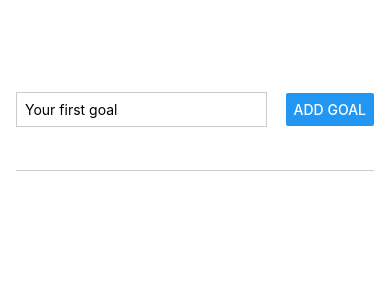
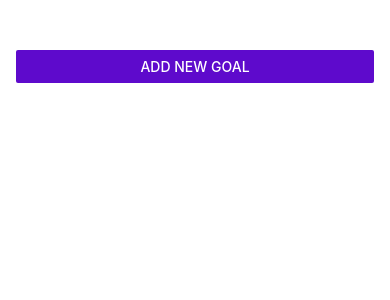
Before and after one commit to radektomczyk/RNCourse, a React Native app: screen / in a window 390 px wide. Shown: the top 300 px of the page. Built offline with nearby package versions, Linux system fonts and the light colour scheme.

Commit message:
Make adding goal with modal

```diff
--- a/App.js
+++ b/App.js
@@ -1,11 +1,20 @@
 import { useState } from "react";
-import { StyleSheet, View, FlatList } from "react-native";
+import { StyleSheet, View, FlatList, Button } from "react-native";
 import GoalItem from "./components/GoalItem";
 import GoalInput from "./components/GoalInput";
 
 function App() {
     const [counter, setCounter] = useState(0);
     const [courseGoals, setCourseGoals] = useState([]);
+    const [modalIsVisible, setModalIsVisible] = useState(false);
+
+    const startAddGoalHandler = () => {
+        setModalIsVisible(true);
+    };
+
+    const endAddGoalHandler = () => {
+        setModalIsVisible(false);
+    };
 
     const incrementCounter = () => {
         setCounter((prevCounter) => prevCounter + 1);
@@ -26,12 +35,18 @@
             },
         ]);
         incrementCounter();
-        console.log(counter);
+        console.log(counter, enteredGoalText);
+        endAddGoalHandler();
     };
 
     return (
         <View style={styles.appContainer}>
-            <GoalInput onAddGoal={addGoalHandler} />
+            <Button
+                title="Add new goal"
+                color="#5e0acc"
+                onPress={startAddGoalHandler}
+            ></Button>
+            <GoalInput isVisible={modalIsVisible} onAddGoal={addGoalHandler} onCancel={endAddGoalHandler}/>
             <View style={styles.goalsContainer}>
                 <FlatList
                     data={courseGoals}
--- a/components/GoalInput.js
+++ b/components/GoalInput.js
@@ -1,7 +1,7 @@
 import { useState } from "react";
-import { View, TextInput, Button, StyleSheet } from "react-native";
+import { View, TextInput, Button, StyleSheet, Modal } from "react-native";
 
-function GoalInput({ onAddGoal }) {
+function GoalInput({ onAddGoal, isVisible, onCancel }) {
     const [enteredGoalText, setEnteredGoalText] = useState("");
 
     const goalInputHandler = (enteredText) => {
@@ -14,6 +14,7 @@
     };
 
     return (
+        <Modal visible={isVisible} animationType="slide">
             <View style={styles.inputContainer}>
                 <TextInput
                     onChangeText={goalInputHandler}
@@ -21,8 +22,16 @@
                     placeholder="Your first goal"
                     value={enteredGoalText}
                 />
+                <View style={styles.buttonContainer}>
+                    <View style={styles.button}>
                         <Button onPress={addGoalHandler} title="Add goal" />
                     </View>
+                    <View style={styles.button}>
+                        <Button title="Cancel" onPress={onCancel} />
+                    </View>
+                </View>
+            </View>
+        </Modal>
     );
 }
 
@@ -31,18 +40,25 @@
 const styles = StyleSheet.create({
     inputContainer: {
         flex: 1,
-        flexDirection: "row",
-        justifyContent: "space-between",
+        justifyContent: "center",
         alignItems: "center",
         marginBottom: 24,
         borderBottomWidth: 1,
         borderBottomColor: "#cccccc",
+        padding: 16,
     },
     textInput: {
         borderWidth: 1,
         borderColor: "#cccccc",
-        width: "70%",
-        marginRight: 8,
+        width: "100%",
         padding: 8,
     },
+    buttonContainer: {
+        flexDirection: "row",
+        marginTop: 16,
+    },
+    button: {
+        width: "30%",
+        marginHorizontal: 8,
+    },
 });
```
Lines whose indentation alone changed are shown as unchanged.
